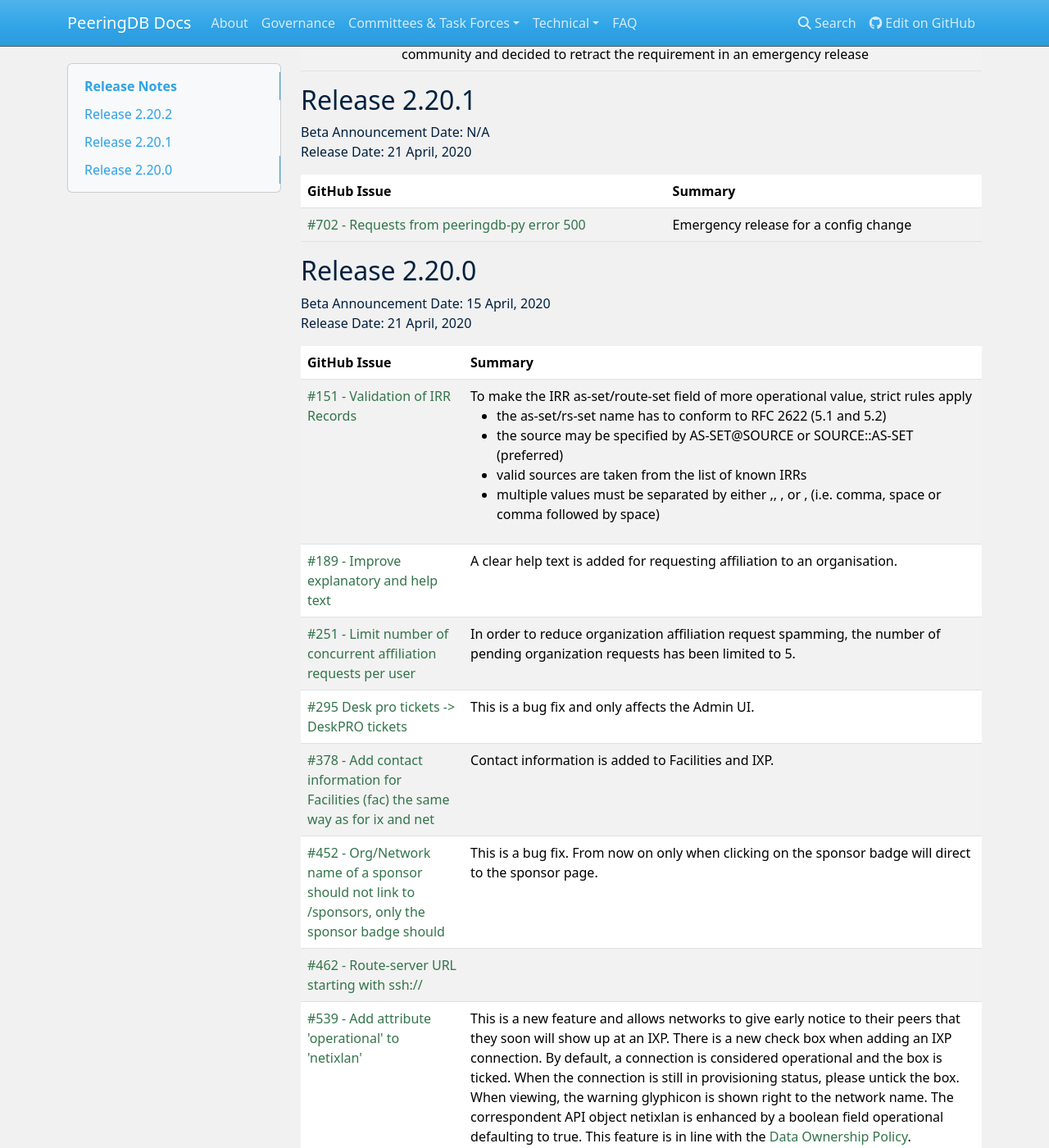
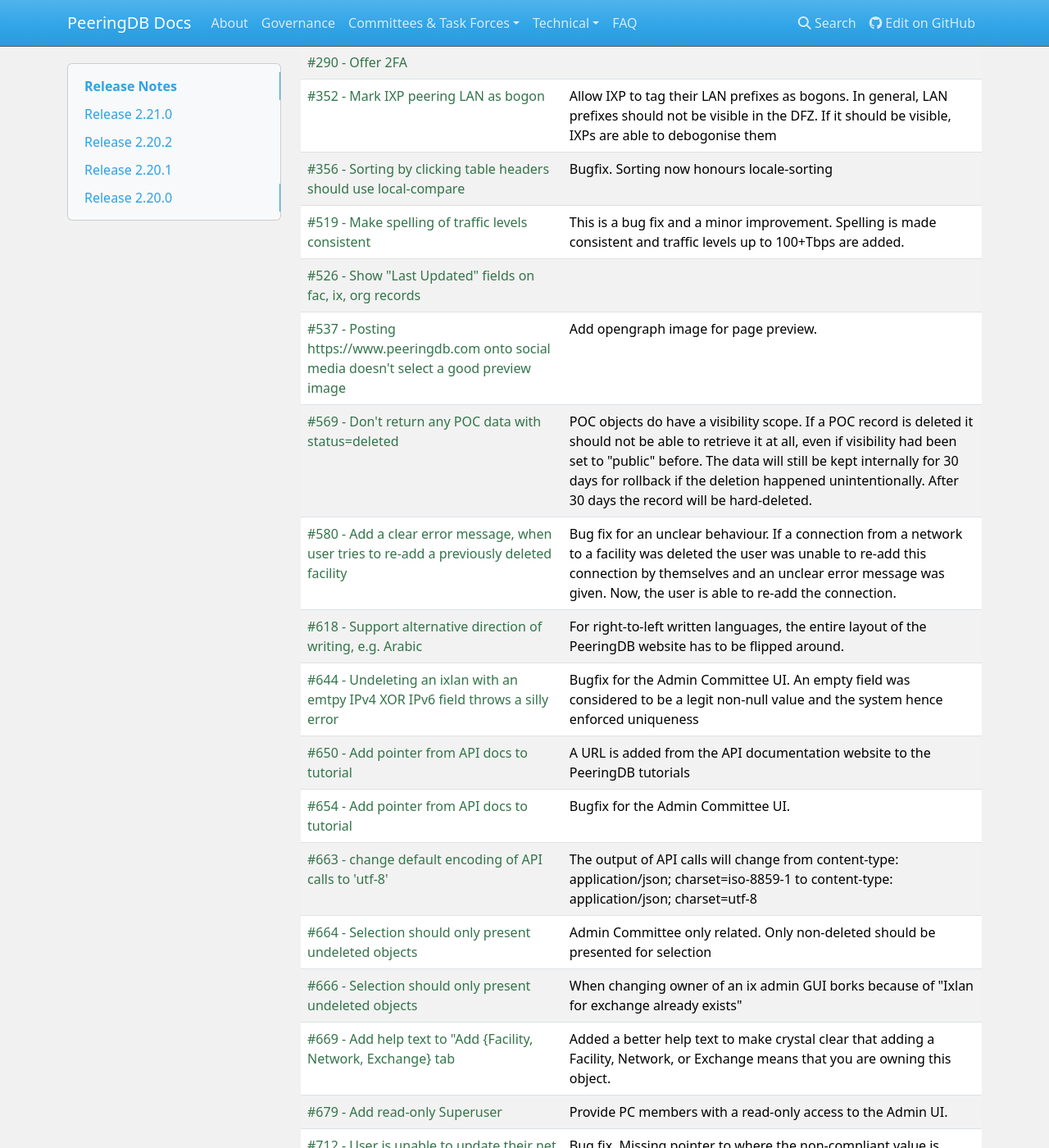
Before and after one commit to peeringdb/docs, an MkDocs documentation site: the page built from docs/release_notes/index.md, in a window 1280 px wide and 1400 px high, scrolled down 529 px. Shown: the whole window at 82% size. Built offline with MkDocs 1.6.1, drawn with Linux system fonts in a browser that asks for light colours; nearby versions of some CDN libraries; some of the changed text lies outside the part shown.

Commit message:
Release Notes for 2.21.0
Release Notes page for 2.21.0

```diff
--- a/docs/release_notes/index.md
+++ b/docs/release_notes/index.md
@@ -5,6 +5,35 @@
 Each new release has a one week beta test period on the [beta server](https://beta.peeringdb.com/) before it goes live.  The beta and new releases are announced on the [PeeringDB Announce Mailing List](https://lists.peeringdb.com/cgi-bin/mailman/listinfo/pdb-announce) and on [Twitter](https://twitter.com/PeeringDB), [LinkedIn](https://www.linkedin.com/company/peeringdb) and [Facebook](https://www.facebook.com/peeringdb).
 
 This page was started in April 2020, and will only have information about PeeringDB releases starting from that date.
+
+
+## Release 2.21.0
+Beta Announcement Date: 24 June, 2020
+Release Date: 1 July, 2020
+
+| **GitHub Issue** | **Summary** |
+| ----------------- | ----------- |
+| [#72 - Enable sort and reverse sort of IP column in IX display](https://github.com/peeringdb/peeringdb/issues/72) |  |
+| [#121 - missing delete button for organisations](https://github.com/peeringdb/peeringdb/issues/121) | New feature. An admin user is able to delete an org if it has no live objects under it. |
+| [#290 - Offer 2FA](https://github.com/peeringdb/peeringdb/issues/290) | |
+| [#352 - Mark IXP peering LAN as bogon](https://github.com/peeringdb/peeringdb/issues/352) | Allow IXP to tag their LAN prefixes as bogons. In general, LAN prefixes should not be visible in the DFZ. If it should be visible, IXPs are able to debogonise them |
+| [#356 - Sorting by clicking table headers should use local-compare](https://github.com/peeringdb/peeringdb/issues/356) | Bugfix. Sorting now honours locale-sorting |
+| [#519 - Make spelling of traffic levels consistent](https://github.com/peeringdb/peeringdb/issues/519) | This is a bug fix and a minor improvement. Spelling is made consistent and traffic levels up to 100+Tbps are added.|
+| [#526 - Show "Last Updated" fields on fac, ix, org records](https://github.com/peeringdb/peeringdb/issues/526) | |
+| [#537 - Posting https://www.peeringdb.com onto social media doesn't select a good preview image](https://github.com/peeringdb/peeringdb/issues/537) | Add opengraph image for page preview.|
+| [#569 - Don't return any POC data with status=deleted](https://github.com/peeringdb/peeringdb/issues/569) | POC objects do have a visibility scope. If a POC record is deleted it should not be able to retrieve it at all, even if visibility had been set to "public" before. The data will still be kept internally for 30 days for rollback if the deletion happened unintentionally. After 30 days the record will be hard-deleted.|
+| [#580 - Add a clear error message, when user tries to re-add a previously deleted facility](https://github.com/peeringdb/peeringdb/issues/580) | Bug fix for an unclear behaviour. If a connection from a network to a facility was deleted the user was unable to re-add this connection by themselves and an unclear error message was given. Now, the user is able to re-add the connection. |
+| [#618 - Support alternative direction of writing, e.g. Arabic](https://github.com/peeringdb/peeringdb/issues/618) | For right-to-left written languages, the entire layout of the PeeringDB website has to be flipped around. |
+| [#644 - Undeleting an ixlan with an emtpy IPv4 XOR IPv6 field throws a silly error](https://github.com/peeringdb/peeringdb/issues/644) |Bugfix for the Admin Committee UI. An empty field was considered to be a legit non-null value and the system hence enforced uniqueness |
+| [#650 - Add pointer from API docs to tutorial](https://github.com/peeringdb/peeringdb/issues/650) | A URL is added from the API documentation website to the PeeringDB tutorials |
+| [#654 - Add pointer from API docs to tutorial](https://github.com/peeringdb/peeringdb/issues/654) | Bugfix for the Admin Committee UI. |
+| [#663 - change default encoding of API calls to 'utf-8'](https://github.com/peeringdb/peeringdb/issues/663) | The output of API calls will change from content-type: application/json; charset=iso-8859-1 to content-type: application/json; charset=utf-8 |
+| [#664 - Selection should only present undeleted objects](https://github.com/peeringdb/peeringdb/issues/664) | Admin Committee only related. Only non-deleted should be presented for selection |
+| [#666 - Selection should only present undeleted objects](https://github.com/peeringdb/peeringdb/issues/666) | When changing owner of an ix admin GUI borks because of "Ixlan for exchange already exists" |
+| [#669 - Add help text to "Add {Facility, Network, Exchange} tab](https://github.com/peeringdb/peeringdb/issues/669) | Added a better help text to make crystal clear that adding a Facility, Network, or Exchange means that you are owning this object. |
+| [#679 - Add read-only Superuser](https://github.com/peeringdb/peeringdb/issues/679) | Provide PC members with a read-only access to the Admin UI. |
+| [#712 - User is unable to update their net record ](https://github.com/peeringdb/peeringdb/issues/712) | Bug fix. Missing pointer to where the non-compliant value is |
+
 
 ## Release 2.20.2
 Beta Announcement Date: N/A
```
